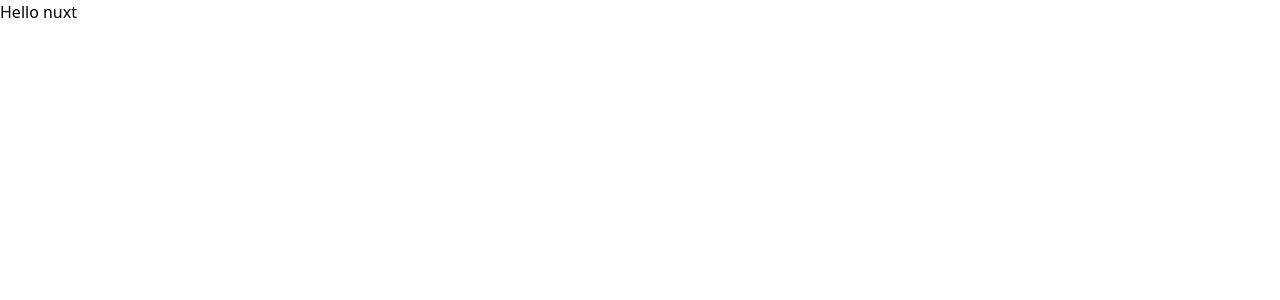
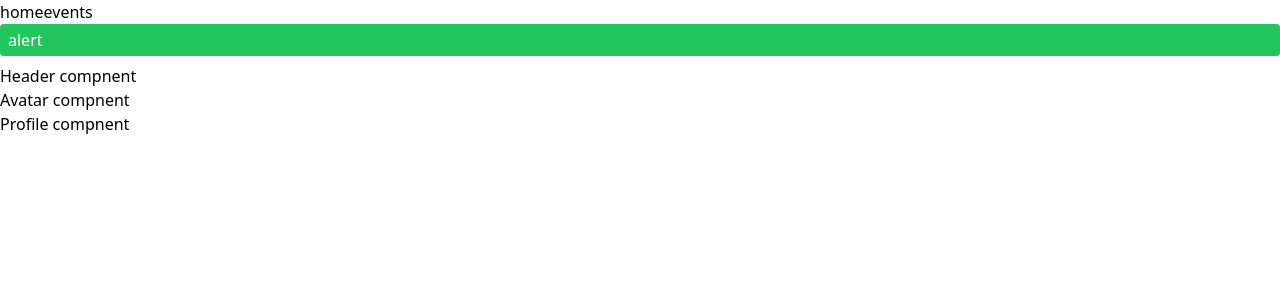
Before and after one commit to SECVBulRep/nuxt-demo, a Nuxt app in the folder MyNuxt/: page / in a window 1280 px wide. Shown: the top 300 px of the page. Built offline with nearby package versions, Linux system fonts and the light colour scheme.

Commit message:
* компоненты

```diff
--- a/MyNuxt/app.vue
+++ b/MyNuxt/app.vue
@@ -1,3 +1,15 @@
 <template>
-  <div>Hello nuxt</div>
+  <div>
+    <NuxtLayout>
+      <header>
+        <ul>
+          <li>
+            <nuxt-link to="/">home</nuxt-link>
+            <nuxt-link to="/events">events</nuxt-link>
+          </li>
+        </ul>
+      </header>
+      <NuxtPage></NuxtPage>
+    </NuxtLayout>
+  </div>
 </template>
--- /dev/null
+++ b/MyNuxt/components/alert.vue
@@ -0,0 +1,5 @@
+<template>
+  <div class="bg-green-500 rounded px-2 py-1 text-white mb-2">alert</div>
+</template>
+<script setup></script>
+<style lang="scss"></style>
--- /dev/null
+++ b/MyNuxt/components/profile/header/avatar.vue
@@ -0,0 +1,7 @@
+<template lang="">
+  <div class="ProfileHeaderAvatar">Avatar compnent</div>
+</template>
+<script>
+export default {};
+</script>
+<style lang=""></style>
--- /dev/null
+++ b/MyNuxt/components/profile/header/index.vue
@@ -0,0 +1,10 @@
+<template lang="">
+  <div>
+    Header compnent
+    <ProfileHeaderAvatar />
+  </div>
+</template>
+<script>
+export default {};
+</script>
+<style lang=""></style>
--- /dev/null
+++ b/MyNuxt/components/profile/index.vue
@@ -0,0 +1,10 @@
+<template lang="">
+  <div>
+    <ProfileHeader />
+    Profile compnent
+  </div>
+</template>
+<script>
+export default {};
+</script>
+<style lang=""></style>
--- /dev/null
+++ b/MyNuxt/pages/events/[id].vue
@@ -0,0 +1,9 @@
+<template>
+  <div>event id {{ $route.params.id }}</div>
+</template>
+<script setup>
+const route = useRoute();
+
+console.log(route);
+</script>
+<style scoped></style>
--- /dev/null
+++ b/MyNuxt/pages/events/index.vue
@@ -0,0 +1,5 @@
+<template>
+  <div>events page</div>
+</template>
+<script></script>
+<style scoped></style>
--- /dev/null
+++ b/MyNuxt/pages/index.vue
@@ -0,0 +1,8 @@
+<template>
+  <div class="Main">
+    <alert></alert>
+    <Profile></Profile>
+  </div>
+</template>
+<script></script>
+<style scoped></style>
--- /dev/null
+++ b/MyNuxt/pages/my-profile.vue
@@ -0,0 +1,5 @@
+<template>
+  <div>profile</div>
+</template>
+<script></script>
+<style></style>
```
